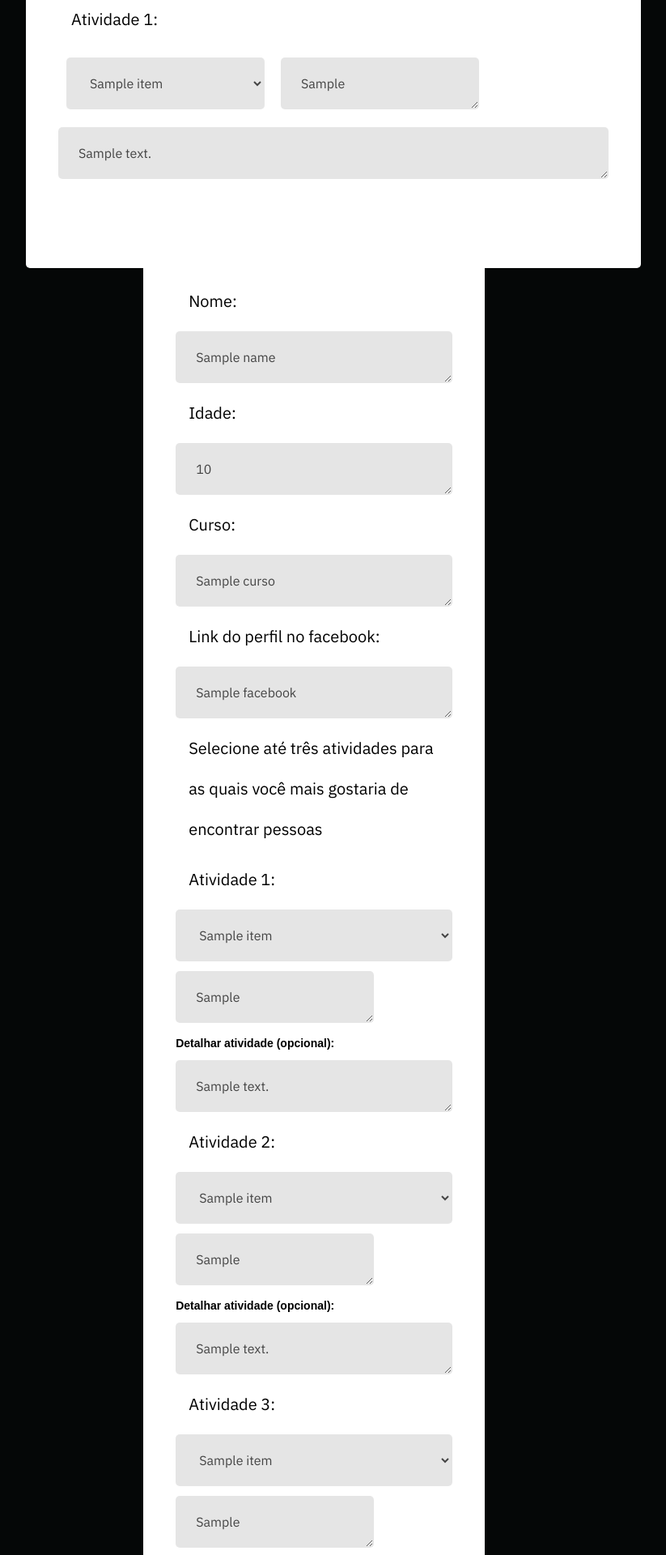
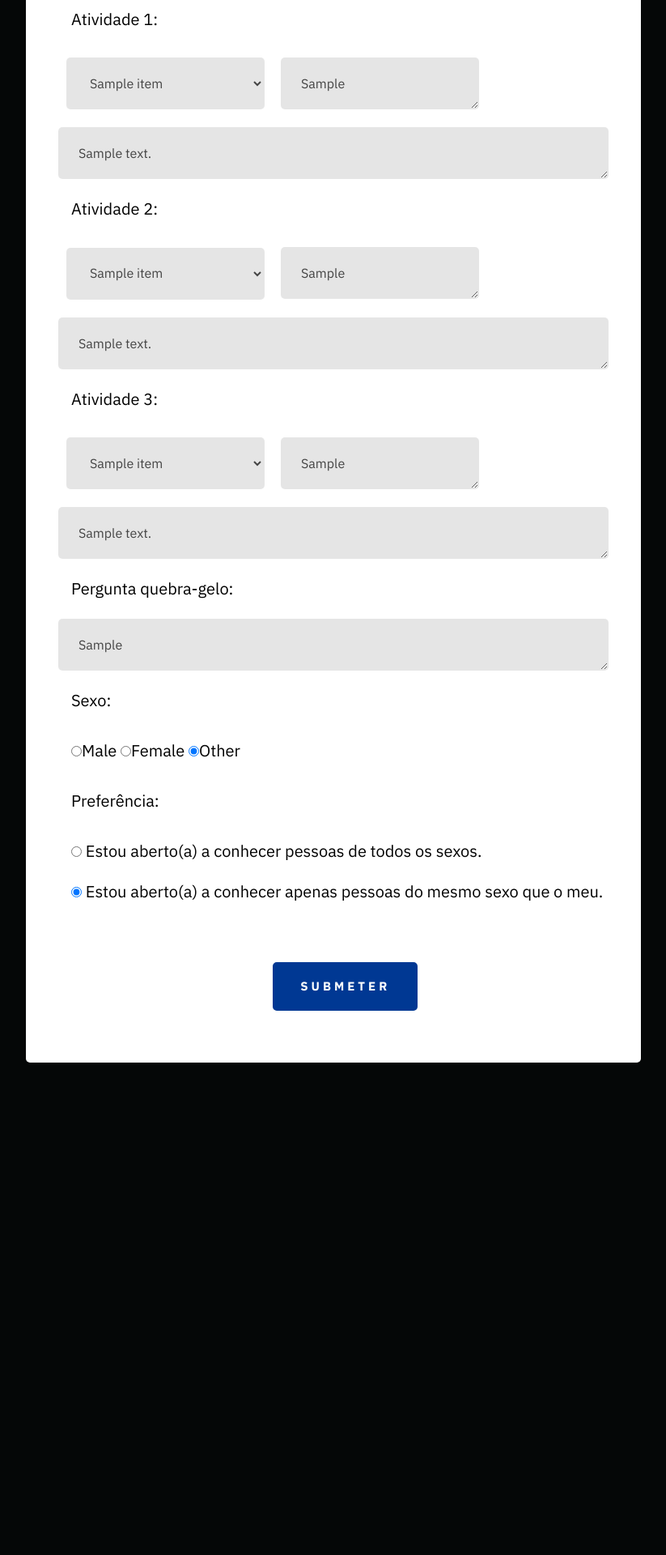
Before and after one commit to vicomello/WebAppUFSC, a Flask app: template templates/profile.html in a window 1280 px wide. Shown: the part 979-2899 px from the top of the page at 81% size, without its empty margins (226-1049 px from the left). After the commit the page ends 2291 px from the top, so only its background shows below. Run offline with Flask 2, Linux system fonts and the light colour scheme; the template is opened without the code that fills it: most values are stand-ins (such as "Sample title", 1, 10 or a date in 2020); parts of the project's set-up code (start-up, migrations or seed data) failed here and were passed over.

Commit message:
improved profile page with placeholders

```diff
--- a/templates/blog_3.html
+++ b/templates/blog_3.html
@@ -148,11 +148,6 @@
                     <h3 class="item-title">Hobbies</h3>
 
                     <p>
-
-
-                    Às vezes nossos hobbies ou interesses são tão específicos que fica difícil achar pessoas com quem os
-
-
                     Às vezes nossos hobbies ou interesses são tão específicos que fica difícil achar pessoas com quem os
                         compartilhar. Aumentamos as chances de encontrar sua agulha no palheiro.
                     </p>
--- a/templates/profile.html
+++ b/templates/profile.html
@@ -118,66 +118,72 @@
                     {% endif %}
                     <textarea name="top_1_text" class="full-width" placeholder="Detalhar seu interesse...">{{top_1_text}}</textarea>
 
-            <br>
-            <div class="column">
-                <div class="item-plan__block">
-
-                        <p>Nome:</p><textarea name="name" class="full-width">{{name}}</textarea>
-                        <p> Idade:</p><textarea name="age" class="full-width">{{age}}</textarea>
-                        <p> Curso:</p><textarea name="curso" class="full-width">{{curso}}</textarea>
-                        <p> Link do perfil no facebook:</p><textarea name="facebook" class="full-width">{{facebook}}</textarea>
-                        <p> Selecione até três atividades para as quais você mais gostaria de encontrar pessoas</p>
-
-                    <p> Atividade 1:</p>
-                    <select name="top_1" class="full-width" value={{top_1}}>
-                        {% for item in marked %}
-                            {% if top_1 == item %}
-                            {% set selected1 = 'selected' %}
-                            {% endif %}
-                        <option {{selected1}}> {{ item }}</option>
-                        {% endfor %}
-                    </select>
-                    <textarea name="top_1_item" class="">{{top_1_item}}</textarea>
-                    <label>Detalhar atividade (opcional):</label> <textarea name="top_1_text" class="full-width">{{top_1_text}}</textarea>
-
                     <p> Atividade 2:</p>
-                    <select name="top_2" class="full-width">
+                    <div class="container">
+                    <div class="box">
+                    <div class="box-row">
+                    <div class="box-cell box1">
+                    <select name="top_2" class="full-width" value={{top_2}}>
                         {% for item in marked %}
                         {% if top_2 == item %}
                         {% set selected2 = 'selected' %}
                         {% endif %}
-                        <option value="{{item}}" {{selected2}}> {{ item }}</option>
+                        <option {{selected2}}> {{ item }}</option>
                         {% endfor %}
                         </select>
+                    </div>
+                      <div class="box-cell box2">
+                    {% if top_2_item == None %}
+                    {% set top_2_item = "" %}
+                    {% elif top_2_item != none %}
+                    {% set top_2_item = top_2_item %}
+                    {% endif %}
                     <textarea name="top_2_item" class="">{{top_2_item}}</textarea>
+                      </div>
+                      </div>
+                    </div>
+                    </div>
 
-                    <label>Detalhar atividade (opcional):</label>
                     {% if top_2_text == None %}
                         {% set top_2_text = "" %}
                     {% elif top_2_text != none %}
                         {% set top_2_text = top_2_text %}
                     {% endif %}
-                    <textarea name="top_2_text" class="full-width" placeholder="Descreva seu interesse...">{{top_2_text}}</textarea>
-
+                    <textarea name="top_2_text" class="full-width" placeholder="Detalhar seu interesse...">{{top_2_text}}</textarea>
 
                     <p> Atividade 3:</p>
-                    <select name="top_3" class="full-width">
+                    <div class="container">
+                    <div class="box">
+                    <div class="box-row">
+                    <div class="box-cell box1">
+                    <select name="top_3" class="full-width" value={{top_3}}>
                         {% for item in marked %}
                         {% if top_3 == item %}
                         {% set selected3 = 'selected' %}
                         {% endif %}
-                        <option value="{{item}}" {{selected3}}> {{ item }}</option>
+                        <option {{selected3}}> {{ item }}</option>
                         {% endfor %}
                         </select>
+                    </div>
+                      <div class="box-cell box2">
+                    {% if top_3_item == None %}
+                    {% set top_3_item = "" %}
+                    {% elif top_3_item != none %}
+                    {% set top_3_item = top_3_item %}
+                    {% endif %}
                     <textarea name="top_3_item" class="">{{top_3_item}}</textarea>
+                      </div>
+                      </div>
+                    </div>
+                    </div>
 
-                    <label>Detalhar atividade (opcional):</label>
                     {% if top_3_text == None %}
                         {% set top_3_text = "" %}
                     {% elif top_3_text != none %}
                         {% set top_3_text = top_3_text %}
                     {% endif %}
-                    <textarea name="top_3_text" class="full-width" placeholder="Descreva seu interesse...">{{top_3_text}}</textarea>
+                    <textarea name="top_3_text" class="full-width" placeholder="Detalhar seu interesse...">{{top_3_text}}</textarea>
+
 
                         <p> Pergunta quebra-gelo:</p><textarea name="ice_breaker" class="full-width">{{ice_breaker}}</textarea>
                         <p>Sexo:</p>
```
Lines whose indentation alone changed are shown as unchanged.
